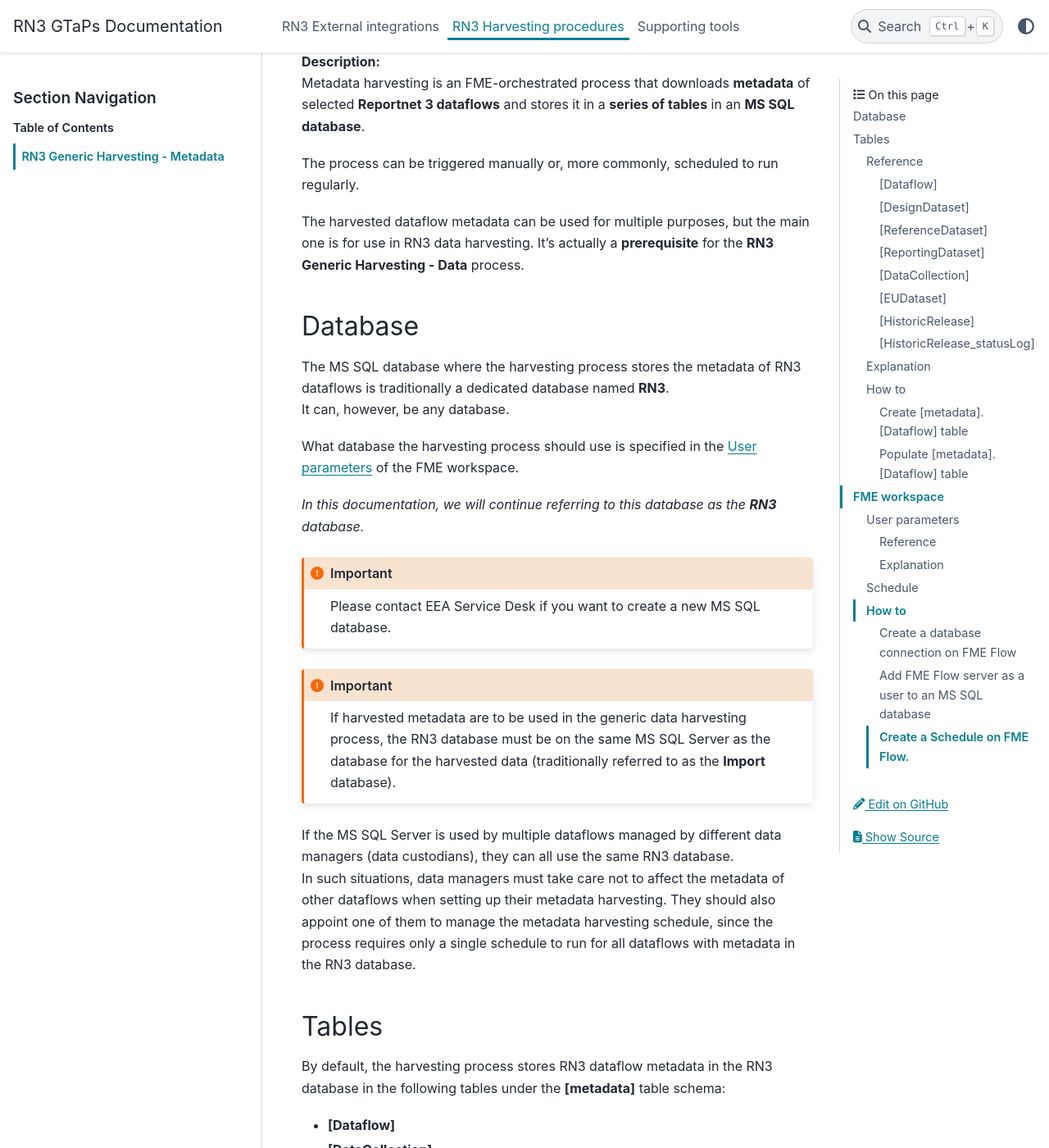
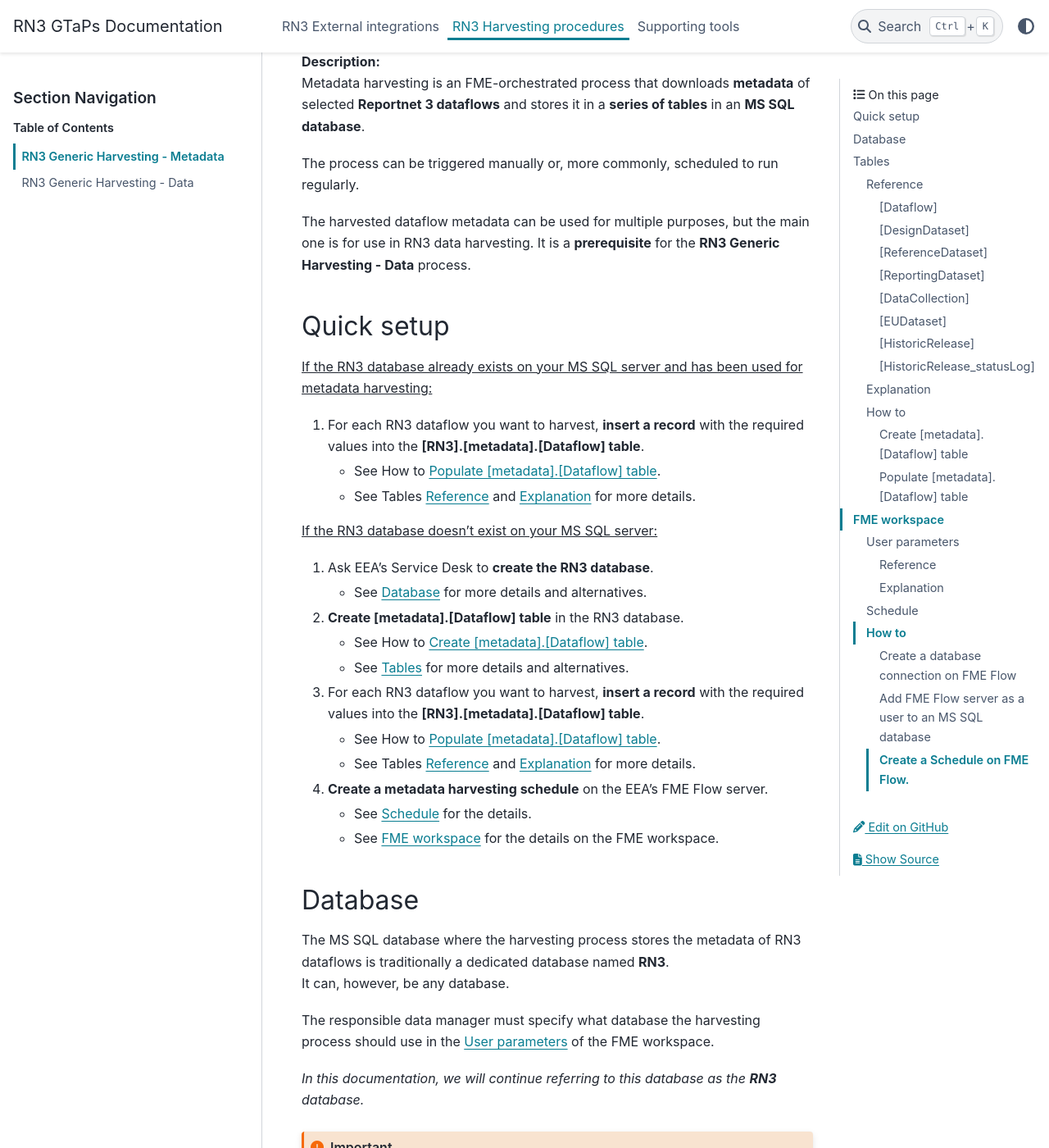
Before and after one commit to eeadata/RN3.GenericToolsAndProcesses.Documentation, a Sphinx documentation site: the page built from docs/RN3Harvesting/RN3_Generic_Harvesting_Metadata.md, in a window 1280 px wide and 1400 px high, scrolled down 285 px. Shown: the whole window at 82% size. Built offline with Sphinx 7.4.7 and the PyData theme 0.15.4, drawn with Linux system fonts in a browser that asks for light colours; some of the changed text lies outside the part shown.

Commit message:
Quick setup in metadata harvesting dos, outline of data harvesting doc
Added the Quick setup section to the RN3_Generic_Harvesting_Metadata.md. Additional updates and corrections.
Created the RN3_Generic_Harvesting_Data.md with initial document outline.
Corrections in the External Integrations doc.

````diff
--- a/docs/RN3Harvesting/RN3_Generic_Harvesting_Metadata.md
+++ b/docs/RN3Harvesting/RN3_Generic_Harvesting_Metadata.md
@@ -11,14 +11,36 @@
 
 The process can be triggered manually or, more commonly, scheduled to run regularly.
 
-The harvested dataflow metadata can be used for multiple purposes, but the main one is for use in RN3 data harvesting. It's actually a **prerequisite** for the **RN3 Generic Harvesting - Data** process.
+The harvested dataflow metadata can be used for multiple purposes, but the main one is for use in RN3 data harvesting.
+It is a **prerequisite** for the **RN3 Generic Harvesting - Data** process.
 
+## Quick setup
+
+<ins>If the RN3 database already exists on your MS SQL server and has been used for metadata harvesting:</ins>
+1. For each RN3 dataflow you want to harvest, **insert a record** with the required values into the **[RN3].[metadata].[Dataflow] table**.
+	- See How to {ref}`RN3_Generic_Harvesting_Metadata.md-tables-how-to-populate-metadata-dataflow-table`.
+	- See Tables {ref}`RN3_Generic_Harvesting_Metadata.md-tables-reference` and {ref}`RN3_Generic_Harvesting_Metadata.md-tables-explanation` for more details.
+
+<ins>If the RN3 database doesn't exist on your MS SQL server:</ins>
+1. Ask EEA's Service Desk to **create the RN3 database**.
+	- See {ref}`RN3_Generic_Harvesting_Metadata.md-database` for more details and alternatives.
+2. **Create [metadata].[Dataflow] table** in the RN3 database.
+	- See How to {ref}`RN3_Generic_Harvesting_Metadata.md-tables-how-to-create-metadata-dataflow-table`.
+	- See {ref}`RN3_Generic_Harvesting_Metadata.md-tables` for more details and alternatives.
+3. For each RN3 dataflow you want to harvest, **insert a record** with the required values into the **[RN3].[metadata].[Dataflow] table**.
+	- See How to {ref}`RN3_Generic_Harvesting_Metadata.md-tables-how-to-populate-metadata-dataflow-table`.
+	- See Tables {ref}`RN3_Generic_Harvesting_Metadata.md-tables-reference` and {ref}`RN3_Generic_Harvesting_Metadata.md-tables-explanation` for more details.
+4. **Create a metadata harvesting schedule** on the EEA's FME Flow server.
+	- See {ref}`RN3_Generic_Harvesting_Metadata.md-fme-workspace-schedule` for the details.
+	- See {ref}`RN3_Generic_Harvesting_Metadata.md-fme-workspace` for the details on the FME workspace.
+
+(RN3_Generic_Harvesting_Metadata.md-database)=
 ## Database
 
 The MS SQL database where the harvesting process stores the metadata of RN3 dataflows is traditionally a dedicated database named **RN3**.
 It can, however, be any database.
 
-What database the harvesting process should use is specified in the {ref}`RN3_Generic_Harvesting_Metadata.md-fme-workspace-user-parameters` of the FME workspace.
+The responsible data manager must specify what database the harvesting process should use in the {ref}`RN3_Generic_Harvesting_Metadata.md-fme-workspace-user-parameters` of the FME workspace.
 
 *In this documentation, we will continue referring to this database as the **RN3** database.*
 
@@ -28,9 +50,10 @@
 ```{important}
 If harvested metadata are to be used in the generic data harvesting process, the RN3 database must be on the same MS SQL Server as the database for the harvested data (traditionally referred to as the **Import** database).
 ```
-If the MS SQL Server is used by multiple dataflows managed by different data managers (data custodians), they can all use the same RN3 database.
+If more data managers (data custodians) use the same MS SQL Server to manage different dataflows, they can all use the same RN3 database.
 In such situations, data managers must take care not to affect the metadata of other dataflows when setting up their metadata harvesting. They should also appoint one of them to manage the metadata harvesting schedule, since the process requires only a single schedule to run for all dataflows with metadata in the RN3 database.
 
+(RN3_Generic_Harvesting_Metadata.md-tables)=
 ## Tables
 
 By default, the harvesting process stores RN3 dataflow metadata in the RN3 database in the following tables under the **[metadata]** table schema:
@@ -48,8 +71,7 @@
 *In this documentation, we will continue using the default table schema and table names.*
 
 The table schema and all the tables are created by the harvesting process when it runs in the RN3 database for the first time.
-No metadata tables will be populated during this first execution because the process doesn't yet know what to harvest.
-This information must first be provided by the data manager in the **[metadata].[Dataflow]** table.
+No metadata tables will be populated during this first execution because the process doesn't yet know what to harvest. The responsible data manager must provide this information in the **[metadata].[Dataflow]** table.
 
 The data manager can skip the initial execution of the harvesting process and create the **[metadata]** schema and the **[metadata].[Dataflow]** table themselves.
 
@@ -63,15 +85,16 @@
 See How to {ref}`RN3_Generic_Harvesting_Metadata.md-tables-how-to-populate-metadata-dataflow-table`
 ```
 
-The content of all tables is updated every time the harvesting process is executed. The new records are added, and existing records are overwritten. The exception is [HistoricRelease_statusLog] table (see Tables - {ref}`RN3_Generic_Harvesting_Metadata.md-tables-explanation` for clarification).
+The content of all tables is updated every time the harvesting process is executed. The new records are added, and existing records are overwritten. The exception is [HistoricRelease_statusLog] table (see Tables {ref}`RN3_Generic_Harvesting_Metadata.md-tables-explanation` for clarification).
 
+(RN3_Generic_Harvesting_Metadata.md-tables-reference)=
 ### Reference
 
 #### [Dataflow]
 
 Besides the harvested metadata of the RN3 dataflow itself, the table contains a few columns that need to be prefilled before harvesting can start.
 Description of selected columns:
-- **[dataflowId]** - The primary key. Must be prefilled.
+- **[dataflowId]** - The RN3 dataflow identifier. The primary key. Must be prefilled.
 - **[obligationId]** - Reporting obligation identifier. Must be prefilled.
 - **[harvestMetadata]** - A boolean value indicating whether the dataflow metadata should actually be harvested (1=yes, 0=no). Must be prefilled.
 - **[apiKey]** - The API-key of the dataflow. Must be prefilled.
@@ -80,7 +103,7 @@
 
 Contains harvested metadata of all dataflow's design datasets.
 Description of selected columns:
-- **[datasetId]** - The primary key.
+- **[datasetId]** - The RN3 dataset identifier. The primary key.
 - **[dataflowId]** - The foreign key linking the [DesignDataset] record to the corresponding [Dataflow] record.
 - **[datasetSchema]** - The unique identifier of the dataset schema.   It's the same for all datasets created from the same schema.
 - **[datasetSchemaJson]** - A JSON string containing all design dataset metadata which is not extracted by the harvesting process. This includes a list of all dataset fields and their metadata.
@@ -89,7 +112,7 @@
 
 Contains harvested metadata of all dataflow's reference datasets.
 Description of selected columns:
-- **[datasetId]** - The primary key.
+- **[datasetId]** - The RN3 dataset identifier. The primary key.
 - **[dataflowId]** - The foreign key linking the [DesignDataset] record to the corresponding [Dataflow] record.
 - **[datasetSchema]** - The unique identifier of the dataset schema.   It's the same for all datasets created from the same schema.
 
@@ -97,7 +120,7 @@
 
 Contains harvested metadata of all dataflow's reporting datasets (the data provider's datasets).
 Description of selected columns:
-- **[datasetId]** - The primary key.
+- **[datasetId]** - The RN3 dataset identifier. The primary key.
 - **[dataflowId]** - The foreign key linking the [ReportingDataset] record to the corresponding [Dataflow] record.
 - **[datasetSchema]** - The unique identifier of the dataset schema.   It's the same for all datasets created from the same schema.
 - **[isReleased]** - A boolean field indicating whether the data provider has released their data.
@@ -108,7 +131,7 @@
 
 Contains harvested metadata of all dataflow's data collections.
 Description of selected columns:
-- **[dataCollectionId]** - The primary key.
+- **[dataCollectionId]** - The RN3 dataset identifier. The primary key.
 - **[dataflowId]** - The foreign key linking the [DataCollection] record to the corresponding [Dataflow] record.
 - **[datasetSchema]** - The unique identifier of the dataset schema.   It's the same for all datasets created from the same schema.
 
@@ -116,7 +139,7 @@
 
 Contains harvested metadata of all dataflow's EU datasets.
 Description of selected columns:
-- **[datasetId]** - The primary key.
+- **[datasetId]** - The RN3 dataset identifier. The primary key.
 - **[dataflowId]** - The foreign key linking the [EUDataset] record to the corresponding [Dataflow] record.
 - **[datasetSchema]** - The unique identifier of the dataset schema.
 
@@ -124,7 +147,7 @@
 
 Contains harvested metadata of dataset release snapshots.
 Description of selected columns:
-- **[snapshotId]** - The primary key.
+- **[snapshotId]** - The RN3 release snapshot identifier. The primary key.
 - **[datasetId]** - The foreign key linking the [HistoricRelease] record to the corresponding [ReportingDataset] record.
 - **[dataCollectionId]** - The foreign key linking the [HistoricRelease] record to the corresponding [DataCollection] record.
 - **[dataflowId]** - The foreign key linking the [HistoricRelease] record to the corresponding [Dataflow] record.
@@ -216,6 +239,7 @@
 	(...)
 ~~~~
 
+(RN3_Generic_Harvesting_Metadata.md-fme-workspace)=
 ## FME workspace
 
 The metadata harvesting FME workspace does the following:
@@ -253,10 +277,11 @@
 - The FME connection referred to in the **RN3_metadata_databaseConnection** parameter must exist in the EEA's FME Flow server. The connection must be non-JDBC. The FME Flow server needs *db_ddladmin* or *db_owner* permissions on the linked database to access it and write to the metadata tables.
 
     ```{seealso}
-	How to {ref}`RN3_Generic_Update_prefill_table.md-how-to-create-database-connection`
-	How to {ref}`RN3_Generic_Update_prefill_table.md-how-to-add-fme-database-user`
+	How to {ref}`RN3_Generic_Harvesting_Metadata.md-how-to-create-database-connection`
+	How to {ref}`RN3_Generic_Harvesting_Metadata.md-how-to-add-fme-database-user`
 	```
 
+(RN3_Generic_Harvesting_Metadata.md-fme-workspace-schedule)=
 ### Schedule
 
 The metadata harvesting processes are commonly run on a regular schedule. This can be achieved by creating an FME Schedule (or Automation) that triggers the FME workspace at specified intervals and supplies it with corresponding user parameters.
@@ -264,7 +289,7 @@
 If a scheduled generic data harvesting process depends on the harvested metadata, the metadata harvesting should run about 10-15 minutes before to allow it to finish.
 
 ```{seealso}
-How to {ref}`RN3_Generic_Update_prefill_table.md-how-to-create-fme-schedule`
+How to {ref}`RN3_Generic_Harvesting_Metadata.md-how-to-create-fme-schedule`
 ```
 
 ### How to
@@ -283,7 +308,7 @@
 - Select appropriate permission options on the Membership page.
 - If you don't have permissions to add users to the database, ask EEA Service Desk to add it.
 
-(RN3_Generic_Update_prefill_table.md-how-to-create-fme-schedule)=
+(RN3_Generic_Harvesting_Metadata.md-how-to-create-fme-schedule)=
 #### Create a Schedule on FME Flow.
 - Follow <https://docs.safe.com/fme/html/FME-Flow/WebUI/schedules.htm>.
 - If you don't have permissions to create a Schedule, or are not confident enough to create it, ask EEA Service Desk, or a colleague with appropriate permissions and experience, to create it for you.
````
Also changed, not shown: docs/RN3ExternalIntegrations/index.md (+3 -3 lines), docs/RN3Harvesting/RN3_Generic_Harvesting_Data.md (added, +256 -0 lines), docs/RN3Harvesting/index.md (+1 -0 lines).
